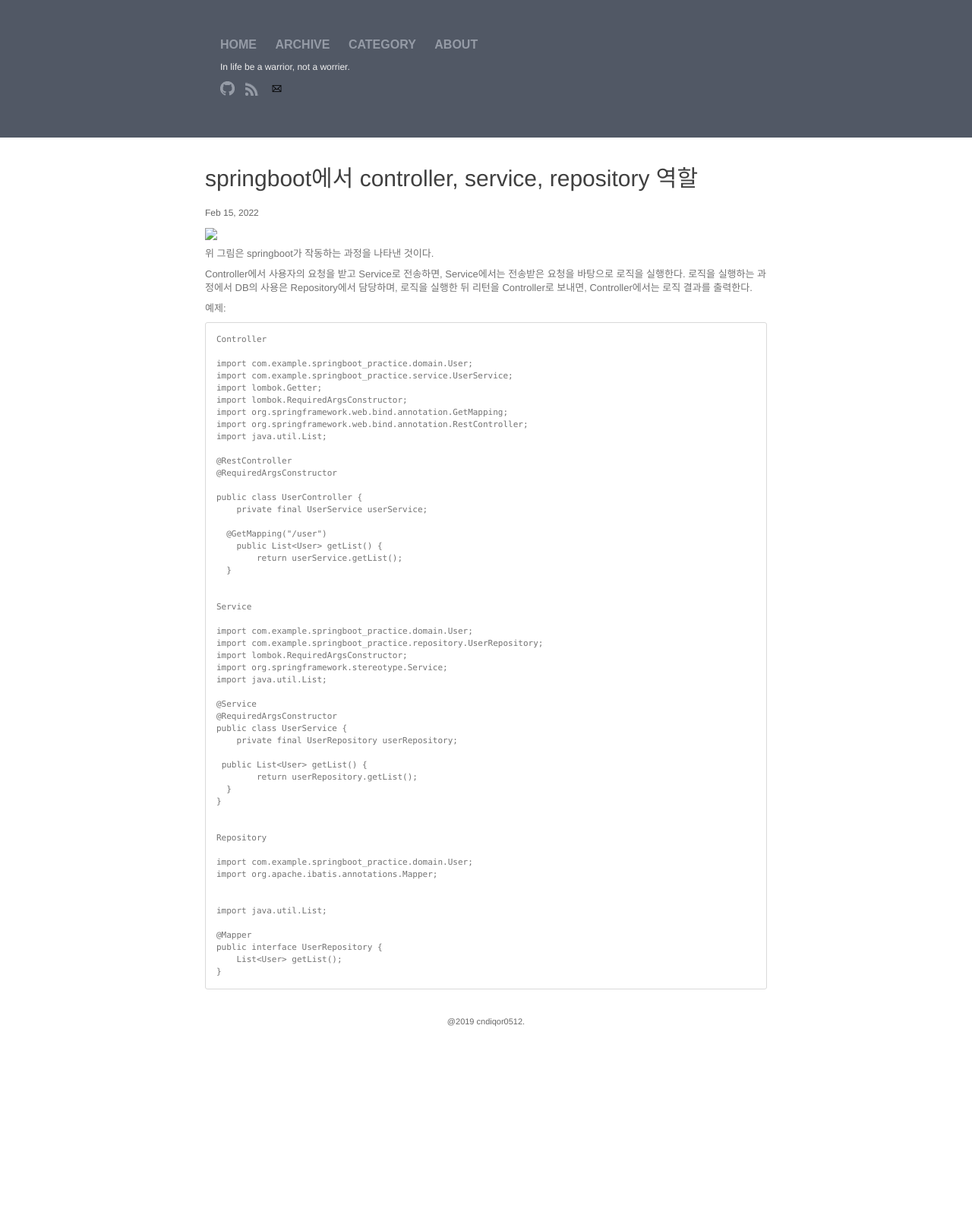
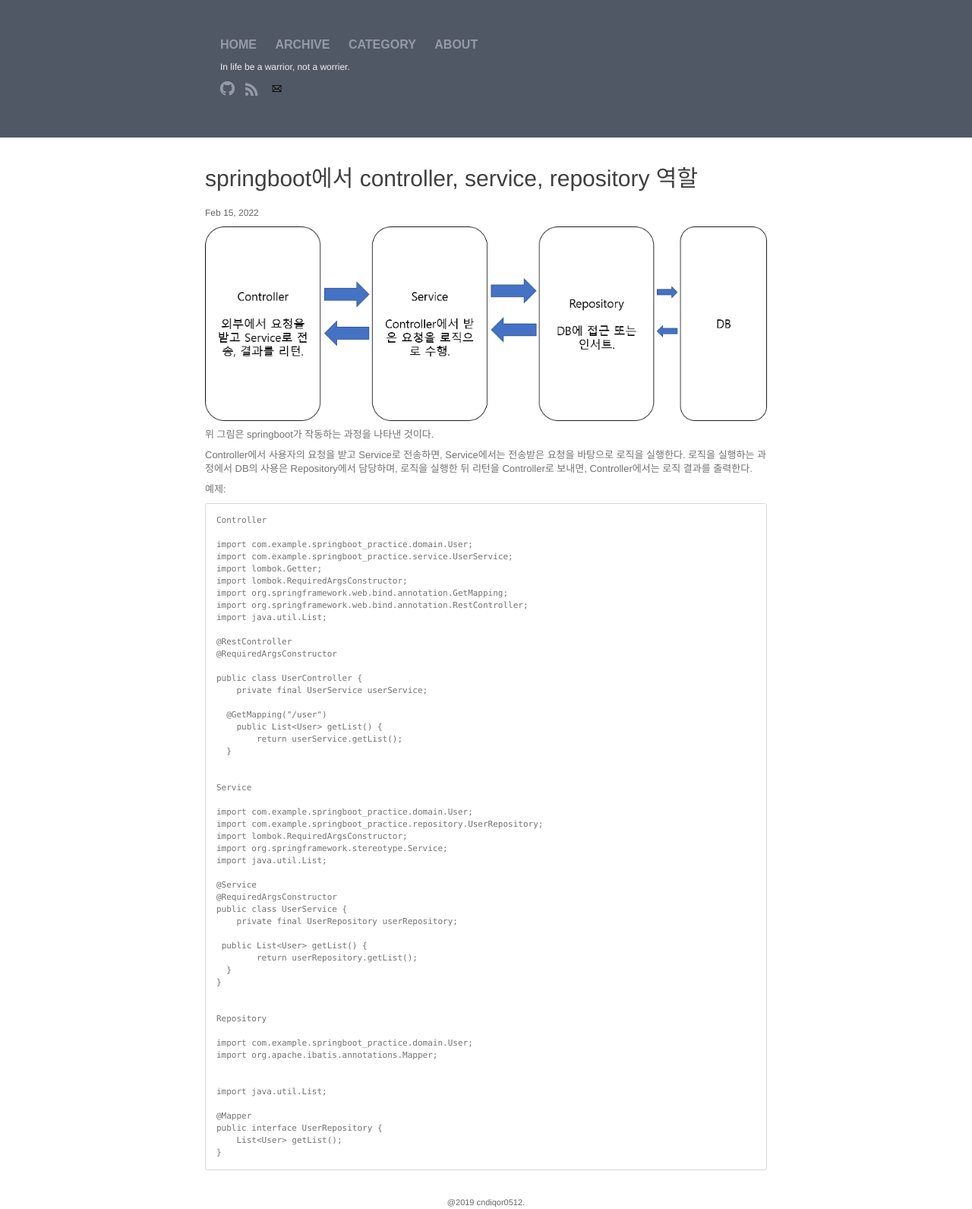
Before and after one commit to cndiqor0512/Blog, a Jekyll site: the page built from _posts/2022-02-15-springboot-controller-service-repository.markdown, in a window 1280 px wide. Shown: the whole page at 76% size. Built offline with Jekyll 4.4.1, drawn with Linux system fonts in a browser that asks for light colours; comment, search, counter and statistics services are not loaded; before the commit the page ends 1353 px from its top, so only the background shows below that.

Commit message:
post img edit

```diff
--- a/_posts/2022-02-15-springboot-controller-service-repository.markdown
+++ b/_posts/2022-02-15-springboot-controller-service-repository.markdown
@@ -5,7 +5,7 @@ date:  2022-02-15 21:51:36
 categories: springboot
 ---
 
-<img src="https://cndiqor0512.github.io/blog/img/Springboot각역할.png">
+<img src="https://cndiqor0512.github.io/img/Springboot각역할.png">
 
  위 그림은 springboot가 작동하는 과정을 나타낸 것이다.
 
```
